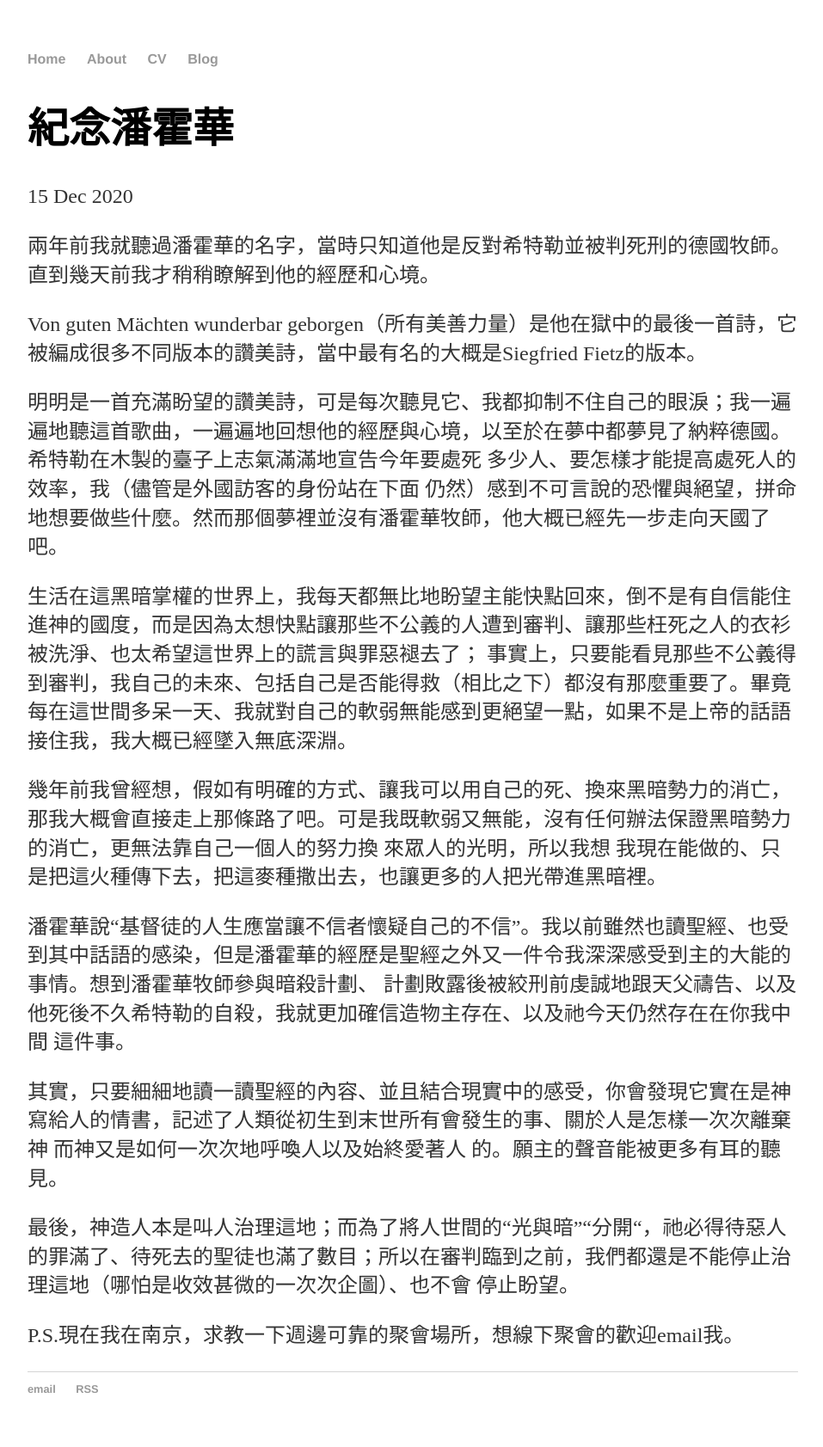
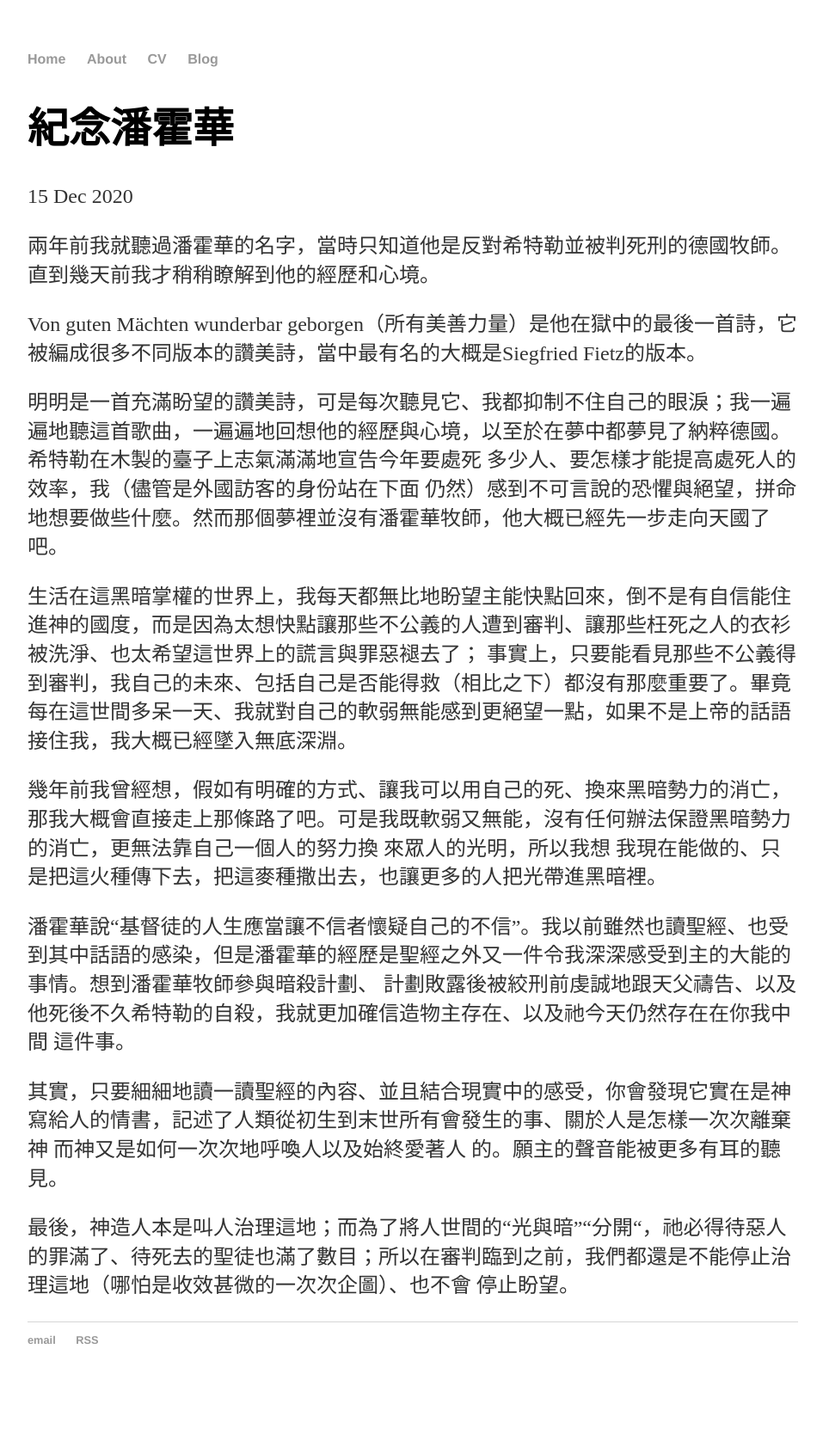
Before and after one commit to Ekove/ekove.github.io, a Jekyll site: the page built from _posts/2020-12-15-In_Memorial_of_Bonhoeffer.md, in a window 1280 px wide. Shown: the whole page at 86% size, without its empty margins (160-1117 px from the left). Built offline with Jekyll 4.4.1, drawn with Linux system fonts in a browser that asks for light colours; after the commit the page ends 1626 px from its top, so only the background shows below that.

Commit message:
Update 2020-12-15-In_Memorial_of_Bonhoeffer.md

```diff
--- a/_posts/2020-12-15-In_Memorial_of_Bonhoeffer.md
+++ b/_posts/2020-12-15-In_Memorial_of_Bonhoeffer.md
@@ -24,5 +24,3 @@ Von guten Mächten wunderbar geborgen（所有美善力量）是他在獄中的
 
 最後，神造人本是叫人治理這地；而為了將人世間的“光與暗”“分開“，祂必得待惡人的罪滿了、待死去的聖徒也滿了數目；所以在審判臨到之前，我們都還是不能停止治理這地（哪怕是收效甚微的一次次企圖）、也不會
 停止盼望。
-
-P.S.現在我在南京，求教一下週邊可靠的聚會場所，想線下聚會的歡迎email我。
```
